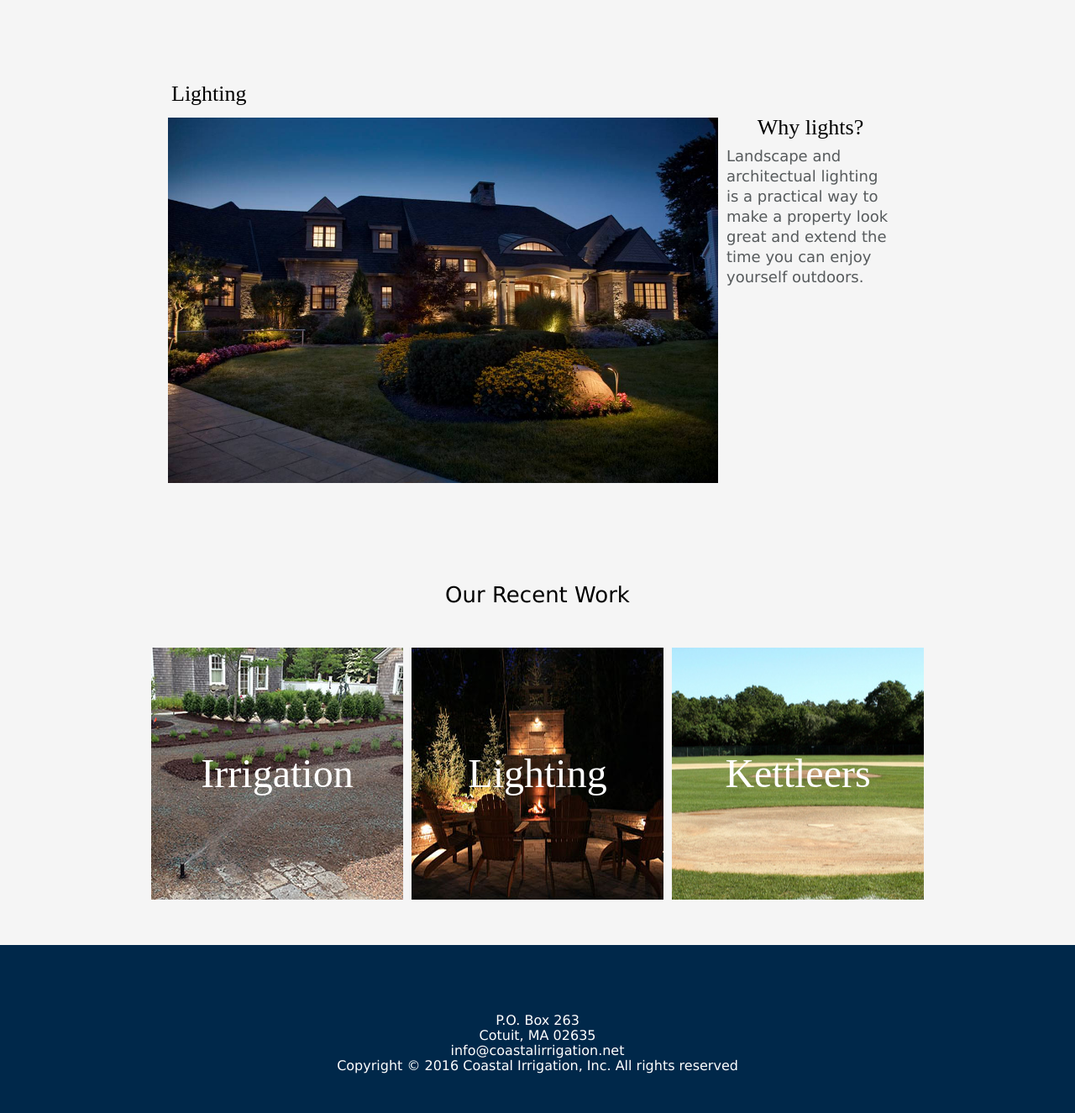
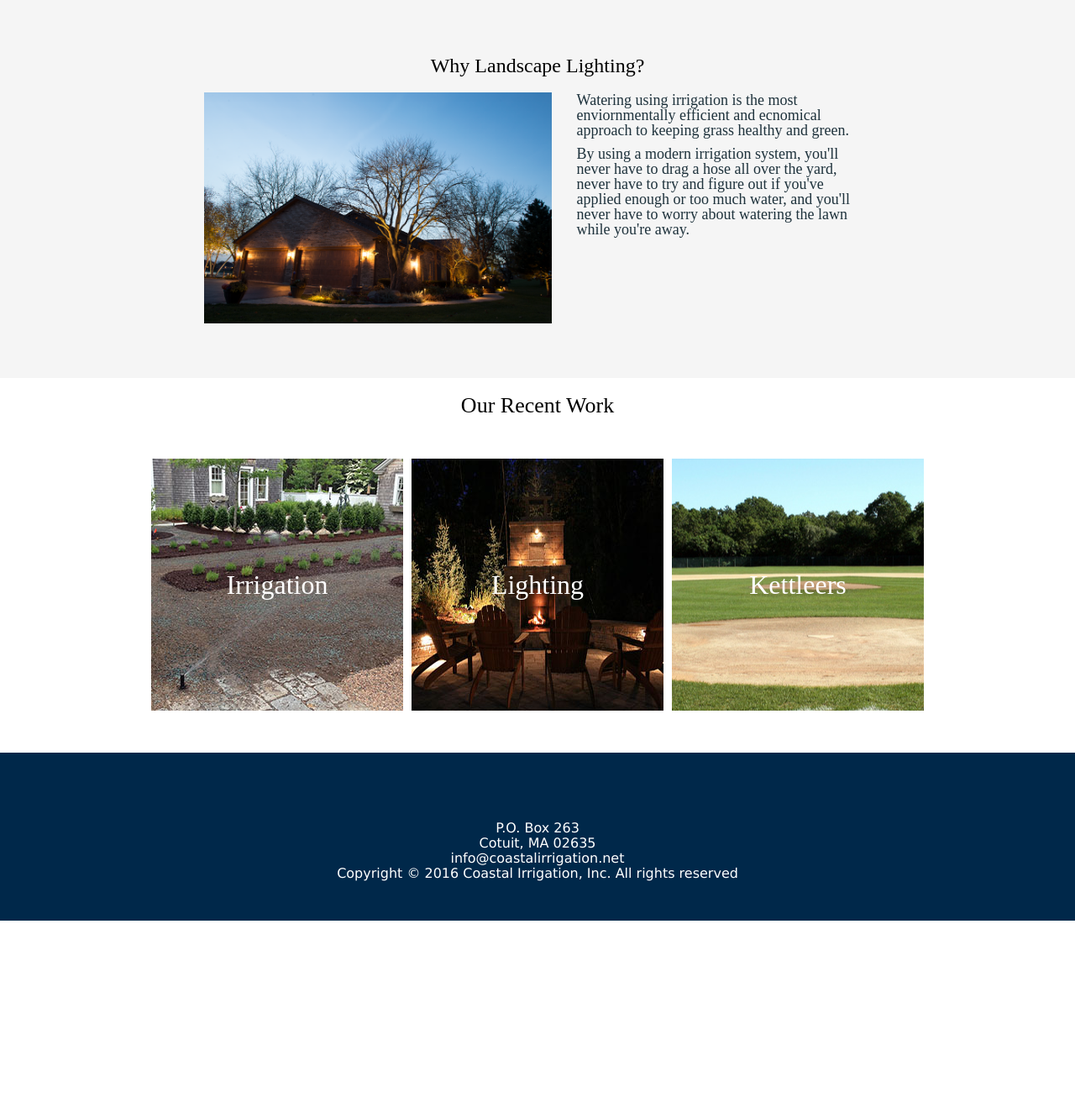
Before and after one commit to cmaher92/coastalirrigation, a PHP site: page /lighting.html in a window 1280 px wide. Shown: the part 120-1445 px from the top of the page at 84% size. After the commit the page ends 1216 px from the top, so only its background shows below. Run offline with PHP 8.4, Linux system fonts and the light colour scheme.

Commit message:
update why section

```diff
--- a/public/contact.html
+++ b/public/contact.html
@@ -7,7 +7,7 @@
         <meta name="description" content="">
         <meta name="viewport" content="width=device-width, initial-scale=1">
         <link rel="stylesheet" href="css/reset.css">
-        <link rel="stylesheet" href="css/main1.css">
+        <link rel="stylesheet" href="css/main2.css">
         <script src="http://maps.googleapis.com/maps/api/js"></script>
         <script>
         function initialize() {
--- a/public/css/main1.css
+++ b/public/css/main1.css
@@ -67,7 +67,6 @@ layout elements
   position: relative;
   display: block;
   background-color: #f5f5f5;
-  line-height: 1.5em;
 }
 
 .white-sections {
@@ -123,11 +122,8 @@ Fonts
 
 .h1-tinted {
   /* font-family: "Lucida Sans Unicode", "Lucida Grande", sans-serif; */
-  /* color: #565A5C; */
+  color: #565A5C;
   font-size: 26px;
-  color: black;
-  margin-left: auto;
-  margin-right: auto;
 }
 
 .h2-tinted {
@@ -137,7 +133,7 @@ Fonts
 }
 
 .p-tinted {
-  font-family: "Lucida Sans Unicode", "Lucida Grande", sans-serif;
+  /* font-family: "Lucida Sans Unicode", "Lucida Grande", sans-serif; */
   color: #565A5C;
   font-size: 18px;
   margin-top: 1px;
@@ -316,8 +312,6 @@ Hero Section
 }
 
 .h2-tinted {
-    margin-top: 0;
-    margin-bottom: 0;
     font-size: 26px;
     color: black;
   }
@@ -362,7 +356,7 @@ Hero Section
 }
 
 .recent-work-caption {
-  font-size: 3em;
+  font-size: 2em;
   color: #fff;
 }
 
@@ -469,56 +463,81 @@ Map
 why
 */
 
-.why-container {
-  padding-top: 100px;
-  padding-bottom: 100px;
-  padding-left: 200px;
+.tinted-sections {
+  position: relative;
+  display: block;
+  background-color: #f5f5f5;
+
+  padding-left: auto;
+  padding-right: auto;
+
 }
 
-.header-container {
-  display: -webkit-box;
-  display: -moz-box;
-  display: -ms-flexbox;
-  display: -webkit-flex;
+.why-container {
   display: flex;
-
-  flex-direction: row;
-  height: 40px;
+  flex-direction: column;
+  align-items: center;
+  justify-content: center;
+  height: 650px;
 }
 
-.row-container {
-  display: -webkit-box;
-  display: -moz-box;
-  display: -ms-flexbox;
-  display: -webkit-flex;
+.content-container {
   display: flex;
+  flex-direction: column;
+}
 
+.tinted-header {
+  font-size: 1.5em;
+  margin-bottom: 20px;
+}
+
+.why-image {
+  width: 350px;
+  height: auto;
+}
+
+.content-container p {
+  margin-top: 10px;
+  max-width: 350px;
+}
+
+.p-tinted {
+  color: rgb(30, 50, 60);
+  font-size: 18px;
+}
+
+@media screen and (min-width: 750px) {
+  .why-container {
+    padding: 0px;
+    height: 450px;
+    display: flex;
+    flex-direction: column;
+    justify-content: center;
+    align-items: center;
+  }
+  .content-container {
+    display: flex;
     flex-direction: row;
   }
 
-.detail-container {
-  display: -webkit-box;
-  display: -moz-box;
-  display: -ms-flexbox;
-  display: -webkit-flex;
-  display: flex;
-
-  flex-direction: column;
-  margin-left: 10px;
-  width: 200px;
+  .content-container p {
+    margin: 0;
   }
 
-.detail-item {
+  .text-container p:last-child {
     margin-top: 10px;
   }
 
-.why-header {
-  margin-left: 4px;
+  .text-container {
+    padding-left: 30px;
+    display: flex;
+    flex-direction: column;
   }
 
   .why-image {
-  width: 655px;
-  height: 435px;
+    height: 275px;
+    width: auto;
+  }
 }
 
 /*
--- /dev/null
+++ b/public/css/main2.css
@@ -0,0 +1,573 @@
+/* http://meyerweb.com/eric/tools/css/reset/
+   v2.0 | 20110126
+   License: none (public domain)
+*/
+
+html, body, div, span, applet, object, iframe,
+h1, h2, h3, h4, h5, h6, p, blockquote, pre,
+a, abbr, acronym, address, big, cite, code,
+del, dfn, em, img, ins, kbd, q, s, samp,
+small, strike, strong, sub, sup, tt, var,
+b, u, i, center,
+dl, dt, dd, ol, ul, li,
+fieldset, form, label, legend,
+table, caption, tbody, tfoot, thead, tr, th, td,
+article, aside, canvas, details, embed,
+figure, figcaption, footer, header, hgroup,
+menu, nav, output, ruby, section, summary,
+time, mark, audio, video {
+  margin: 0;
+  padding: 0;
+  padding-left: 0;
+  border: 0;
+  font-size: 100%;
+  font: inherit;
+  vertical-align: baseline; }
+
+/* HTML5 display-role reset for older browsers */
+article, aside, details, figcaption, figure,
+footer, header, hgroup, menu, nav, section {
+  display: block; }
+
+body {
+  line-height: 1; }
+
+ol, ul {
+  list-style: none; }
+
+blockquote, q {
+  quotes: none; }
+
+blockquote:before, blockquote:after,
+q:before, q:after {
+  content: '';
+  content: none; }
+
+table {
+  border-collapse: collapse;
+  border-spacing: 0; }
+
+/* apply a natural box layout model to all elements, but allowing components to change */
+html {
+  box-sizing: border-box; }
+
+*, *:before, *:after {
+  box-sizing: inherit; }
+
+body {
+  font-family: 'PT Serif', serif;
+}
+
+/*
+layout elements
+*/
+
+
+.tinted-sections {
+  background-color: #f5f5f5;
+}
+
+.white-sections {
+  background-color: rgb(255, 255, 255);
+}
+
+.page-footers {
+  display: block;
+  position: relative;
+}
+
+.inner {
+  display: flex;
+  justify-content: center;
+}
+
+.button-container {
+  clear: both;
+  text-align:center;
+  margin:auto;
+}
+
+.row:after {
+    content: "";
+    clear: both;
+    display: block;
+}
+
+[class*="col-"] {
+    float: left;
+    padding: 15px;
+    /*border: 1px solid red;*/
+}
+
+.col-1 {width: 8.33%;}
+.col-2 {width: 16.66%;}
+.col-3 {width: 25%;}
+.col-4 {width: 33.33%;}
+.col-5 {width: 41.66%;}
+.col-6 {width: 50%;}
+.col-7 {width: 58.33%;}
+.col-8 {width: 66.66%;}
+.col-9 {width: 75%;}
+.col-10 {width: 83.33%;}
+.col-11 {width: 91.66%;}
+.col-12 {width: 100%;}
+
+/*
+Fonts
+*/
+
+.h1-tinted {
+  /* font-family: "Lucida Sans Unicode", "Lucida Grande", sans-serif; */
+  color: rgb(30, 50, 60);
+  font-size: 26px;
+}
+
+.h2-tinted {
+  color: rgb(30, 50, 60);
+  font-size: 22px;
+}
+
+.p-tinted {
+  color: rgb(30, 50, 60);
+  font-size: 18px;
+}
+
+.icon-description {
+font-family: "Lucida Sans Unicode", "Lucida Grande", sans-serif;
+font-size: 20px;
+}
+
+.p-footer {
+  font-family: "Lucida Sans Unicode", "Lucida Grande", sans-serif;
+  font-size: 16px;
+  color: #fff;
+}
+
+.button {
+  display: inline-block;
+  font-family: "Lucida Sans Unicode", "Lucida Grande", sans-serif;
+  -webkit-border-radius: 6;
+  -moz-border-radius: 3;
+  border-radius: 4px;
+  color: #ffffff;
+  font-size: 20px;
+  background: #002a4e;
+  padding: 10px 20px 10px 20px;
+  text-align: center;
+  text-decoration: none;
+  cursor: pointer;
+  border: none;
+  margin: 5px;
+  border-bottom: 2px solid #002a4e;
+}
+
+.button span {
+  cursor: pointer;
+  display: inline-block;
+  position: relative;
+  transition: 0.5s;
+}
+
+.button:hover {
+  background: #035ca5;
+}
+
+/* Navigation Bar */
+.main-wrapper {
+  box-sizing: border-box;
+}
+
+.header {
+  display: flex;
+  flex-direction: column;
+  align-items: center;
+
+  background-color: #FFF;
+  height: 120px;
+}
+
+.logo-container {
+  display: block;
+  /* display: flex; */
+  /* align-content: center; */
+}
+
+#mid-nav {
+  margin-left: 10px;
+  margin-right: 10px;
+}
+
+.coastal-logo {
+  width: 200px;
+}
+
+.nav-item {
+  display: inline;
+}
+
+.nav-text {
+  /* font-family: "Lucida Sans Unicode", "Lucida Grande", sans-serif; */
+  font-weight: 400;
+  color: black;
+  text-decoration: none;
+}
+
+/*
+Hero Section
+*/
+
+.hero {
+  background-image: url("https://s3-us-west-2.amazonaws.com/s.cdpn.io/700952/fresh-cut-grass.jpg");
+  background-color: #FFF;
+  background-repeat: no-repeat;
+  background-size: cover;
+  background-position: center;
+  justify-content: center;
+
+  height: 400px;
+}
+
+.layer {
+  background-color: rgba(0, 0, 0, 0.20);
+  top: 0;
+  left: 0;
+  width: 100%;
+  height: 100%;
+}
+
+.banner {
+  display: block;
+  margin-left: auto;
+  margin-right: auto;
+
+  height: 340px;
+  width: auto;
+  padding-top: 100px;
+}
+
+@media screen and (min-width: 480px) {
+    .hero {
+      height: 500px;
+    }
+
+    .banner {
+      height: 420px;
+      width: auto;
+      padding-top: 120px;
+    }
+}
+
+/* Introduction */
+
+.intro-container {
+  height: 350px;
+  padding-left: 20px;
+  padding-right: 20px;
+  display: flex;
+  flex-direction: column;
+  justify-content: center;
+  align-items: center;
+}
+
+.intro-header {
+  padding-bottom: 20px;
+}
+
+.p-intro {
+  font-size: 2em;
+}
+
+@media screen and (min-width: 480px) {
+
+  .intro-container {
+    height: 300px;
+  }
+
+  .intro-header {
+    padding-bottom: 20px;
+  }
+
+  .p-intro {
+    font-size: 2em;
+  }
+
+}
+
+@media screen and (min-width: 480px) {
+    .into-container {
+      height: 200px;
+    }
+
+    .p-intro {
+      margin-left: auto;
+      margin-right: auto;
+      max-width: 600px;
+    }
+}
+
+/* Recent Work */
+
+/* Recent work - mobile */
+
+.tinted {
+  background-color: #f5f5f5;
+}
+
+.h2-tinted {
+    font-size: 26px;
+    color: black;
+  }
+
+.tinted-title {
+    padding-top: 20px;
+    display: flex;
+    justify-content: center;
+  }
+
+.recent-work-container {
+  height: 800px;
+
+  display: flex;
+  flex-direction: column;
+  justify-content: center;
+  align-items: center;
+}
+
+.recent-work-container div:nth-child(2) {
+  margin-top: 10px;
+  margin-bottom: 10px;
+}
+
+.recent-work-image {
+    height: 250px;
+    width: 250px;
+    background-repeat: no-repeat;
+  }
+
+.recent-work-container .irrigation {
+  background-image: url("../assets/irrigation.jpg");
+}
+
+.recent-work-container .lighting {
+  background-image: url("../assets/lighting.jpg");
+}
+
+.recent-work-container .wianno {
+  background-image: url("../assets/lowell.jpg");
+  background-position: center;
+}
+
+.recent-work-caption {
+  font-size: 2em;
+  color: #fff;
+}
+
+.recent-work-image {
+  display: flex;
+  align-items: center;
+  justify-content: center;
+}
+
+/* Recent work - screens 480-1050 */
+@media screen and (min-width: 715px) {
+  .recent-work-image {
+    height: 250px;
+    width: 250px;
+  }
+
+  .recent-work-container {
+  height: 400px;
+
+  display: flex;
+  flex-direction: row;
+  justify-content: center;
+  align-items: center;
+  }
+
+  .recent-work-container div:nth-child(2) {
+    margin: 0 10px 0 10px;
+  }
+}
+
+/* Recent work - desktop */
+@media screen and (min-width: 1050px) {
+  .tinted {
+    height: 450px;
+  }
+
+  .recent-work-container {
+    height: 400px;
+    justify-content: center;
+    align-items: center;
+      flex-direction: row;
+  }
+
+  .recent-work-container div:nth-child(2) {
+    margin: 0 10px 0 10px;
+  }
+
+  .recent-work-image {
+    height: 300px;
+    width: 300px;
+  }
+
+}
+
+
+/*
+Notable Customers
+*/
+
+.customer-logo {
+  /*display: block;*/
+  margin: auto;
+  margin-bottom: 40px;
+  max-width: 50px;
+  max-height: 50px;
+  margin-left: 25px;
+  margin-right: 25px;
+  /*margin-bottom: 50px;*/
+}
+
+.customer-header-container {
+  padding-top: 20px;
+  padding-bottom: 15px;
+  display: flex;
+  justify-content: center;
+}
+
+/*
+Contact
+*/
+
+.contact-container {
+  padding-top: 20px;
+  padding-bottom: 15px;
+  text-align: center;
+}
+
+/*
+Map
+*/
+
+.map-container {
+  display: block;
+  padding-top: 20px;
+  padding-bottom: 20px;
+  margin-bottom: 10px;
+}
+
+.map-title {
+  text-align: center;
+}
+
+/*
+why
+*/
+
+.why-container {
+  display: flex;
+  flex-direction: column;
+  align-items: center;
+  justify-content: center;
+  height: 650px;
+}
+
+.content-container {
+  display: flex;
+  flex-direction: column;
+}
+
+.tinted-header {
+  font-size: 1.5em;
+  margin-bottom: 20px;
+}
+
+.why-image {
+  width: 350px;
+  height: auto;
+}
+
+.content-container p {
+  margin-top: 10px;
+  max-width: 350px;
+}
+
+.p-tinted {
+  color: rgb(30, 50, 60);
+  font-size: 18px;
+}
+
+@media screen and (min-width: 750px) {
+  .why-container {
+    padding: 0px;
+    height: 450px;
+    display: flex;
+    flex-direction: column;
+    justify-content: center;
+    align-items: center;
+  }
+  .content-container {
+    display: flex;
+    flex-direction: row;
+  }
+
+  .content-container p {
+    margin: 0;
+  }
+
+  .text-container p:last-child {
+    margin-top: 10px;
+  }
+
+  .text-container {
+    padding-left: 30px;
+    display: flex;
+    flex-direction: column;
+  }
+
+  .why-image {
+    height: 275px;
+    width: auto;
+  }
+}
+
+/*
+Annual Service Plan
+*/
+.anual-service-container {
+  text-align: center;
+  padding-top: 10px;
+  padding-bottom: 25px;
+}
+
+.service-container {
+  text-align: center;
+  padding-bottom: 30px;
+}
+
+.agreement-image {
+  height: 100px;
+  width: 100px;
+}
+
+
+/*
+Footer
+*/
+
+.page-footers {
+  display: block;
+  background-color: #00284a;
+  text-align: center;
+}
+
+.footer-container {
+  clear: both;
+  height: 200px;
+  padding-top: 80px;
+}
+
+.footer-text {
+  margin-top: 2px;
+}
--- a/public/lighting.html
+++ b/public/lighting.html
@@ -7,7 +7,7 @@
         <meta name="description" content="">
         <meta name="viewport" content="width=device-width, initial-scale=1">
         <link rel="stylesheet" href="css/reset.css">
-        <link rel="stylesheet" href="css/main1.css">
+        <link rel="stylesheet" href="css/main2.css">
     </head>
 
     <div class="main-wrapper">
@@ -31,23 +31,21 @@
   </div>
 
 <!-- Lighting -->
-<section class="tinted-sections">
-  <div class="why-container">
-  <div class="header-container">
-    <p class="h1-tinted why-header">Lighting</p>
+<section class="tinted-sections why-container">
+<div class="header-container">
+  <h1 class="tinted-header">Why Landscape Lighting?</h1>
+</div>
+<div class="content-container">
+  <img class="why-image" src="assets/lighting-example.png" alt="photo of house with landscape lighting">
+  <div class="text-container">
+  <p class="p-tinted">Watering using irrigation is the most enviornmentally efficient and ecnomical approach to keeping grass healthy and green.</p>
+  <p class="p-tinted">By using a modern irrigation system, you'll never have to drag a hose all over the yard, never have to try and figure out if you've applied enough or too much water, and you'll never have to worry about watering the lawn while you're away.</p>
   </div>
-  <div class="row-container">
-    <img class="why-image" src="assets/Lighting-2.jpg">
-  <div class="detail-container">
-    <p class="h1-tinted">Why lights?</p>
-    <p class="p-tinted detail-item">Landscape and architectual lighting is a practical way to make a property look great and extend the time you can enjoy yourself outdoors.</p>
-  </div>
-  </div>
-  </div>
+</div>
 </section>
 
 <!-- Recent Work -->
-<section class="tinted">
+<section class="white-sections">
   <div class="tinted-title">
   <h2 class="h2-tinted">Our Recent Work</h2>
   </div>
```
Also changed, not shown: public/index.html (+11 -10 lines), public/irrigation.html (+11 -13 lines), public/assets/irrigation-head.jpg (added), public/assets/lighting-example.png (added), 2 other files. Lines whose indentation alone changed are shown as unchanged.
